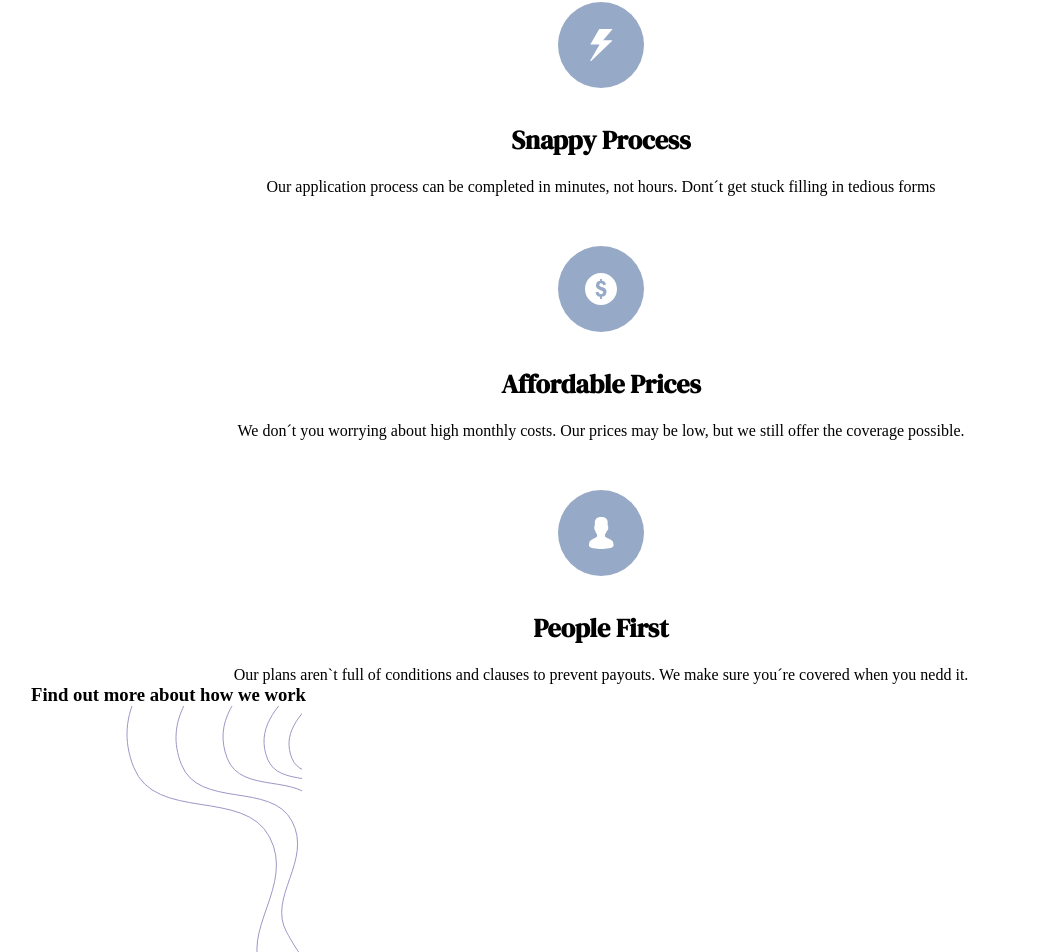
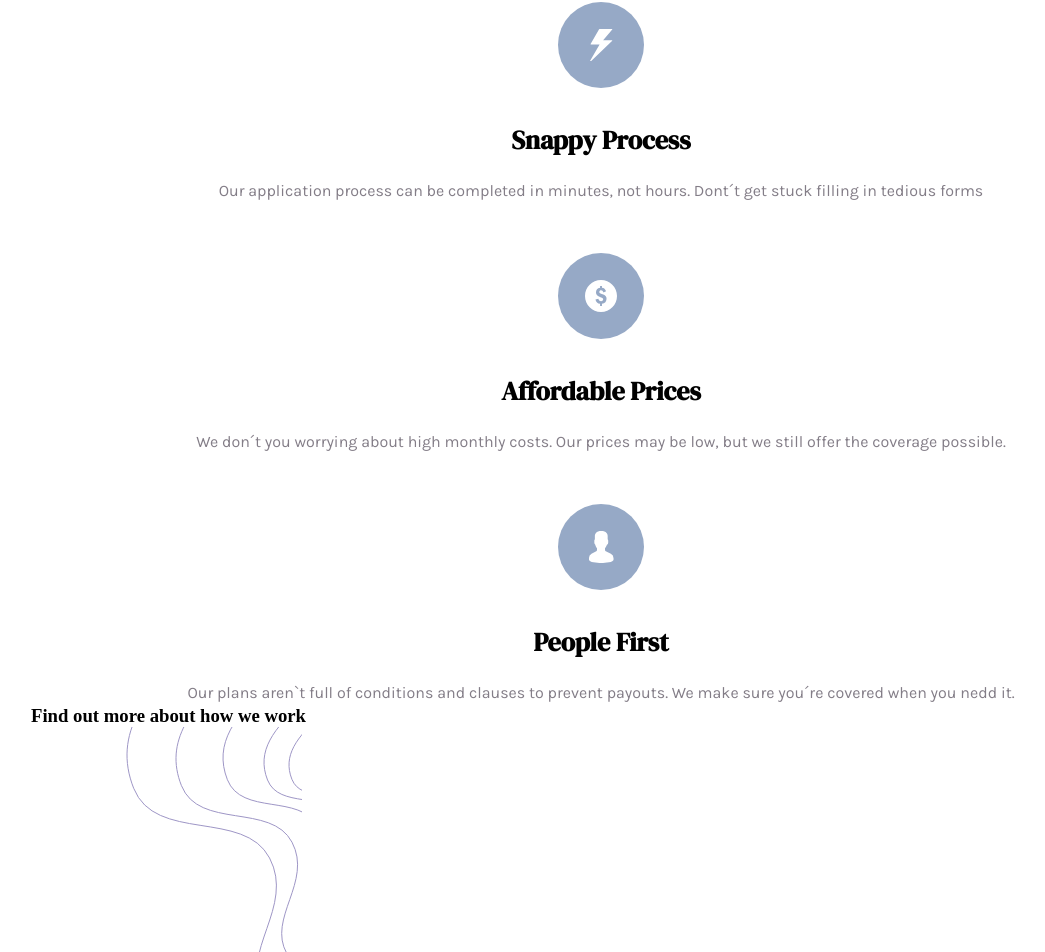
Before and after one commit to higor-costa/pagina-de-destino-insure, a React (Vite) app: page / in a window 1280 px wide. Shown: the part 2316-3268 px from the top of the page, without its empty margins (39-1084 px from the left). Built offline with nearby package versions, Linux system fonts and the light colour scheme.

Commit message:
Declara estilo dos paragráfos dos cards

```diff
--- a/src/style/components/Main.module.scss
+++ b/src/style/components/Main.module.scss
@@ -39,5 +39,10 @@
       @include fonte-titulo(26);
       margin: 30px 0 20px;
     }
+
+    p {
+      @include fonte-texto(16);
+      color: $violeta-acinzentado-escuro;
+    }
   }
 }
```
